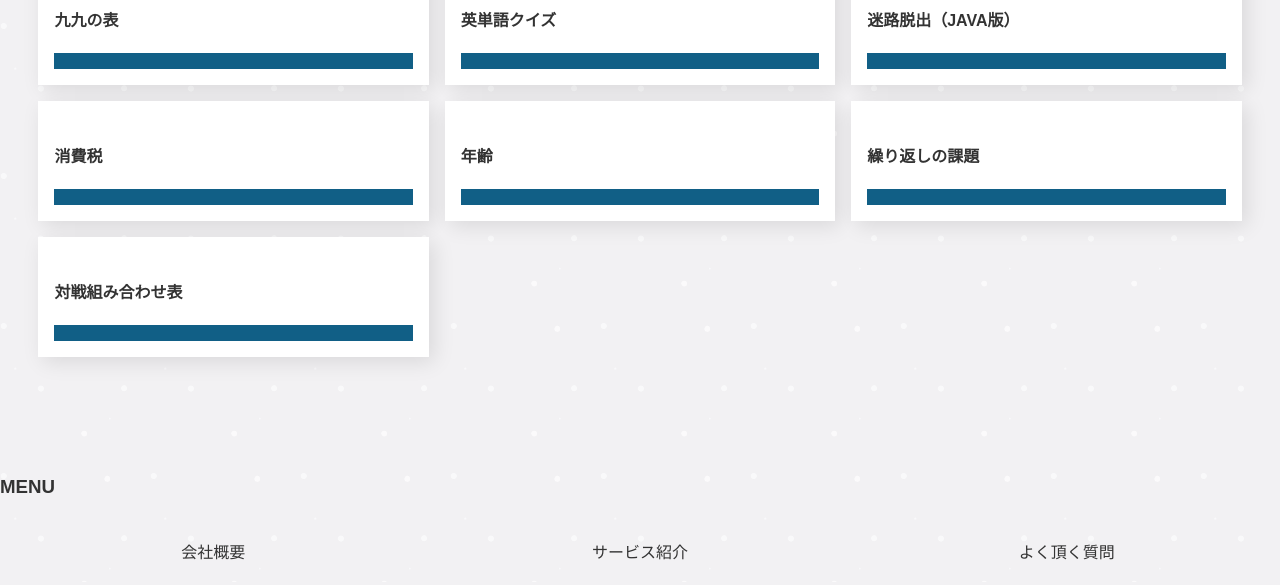
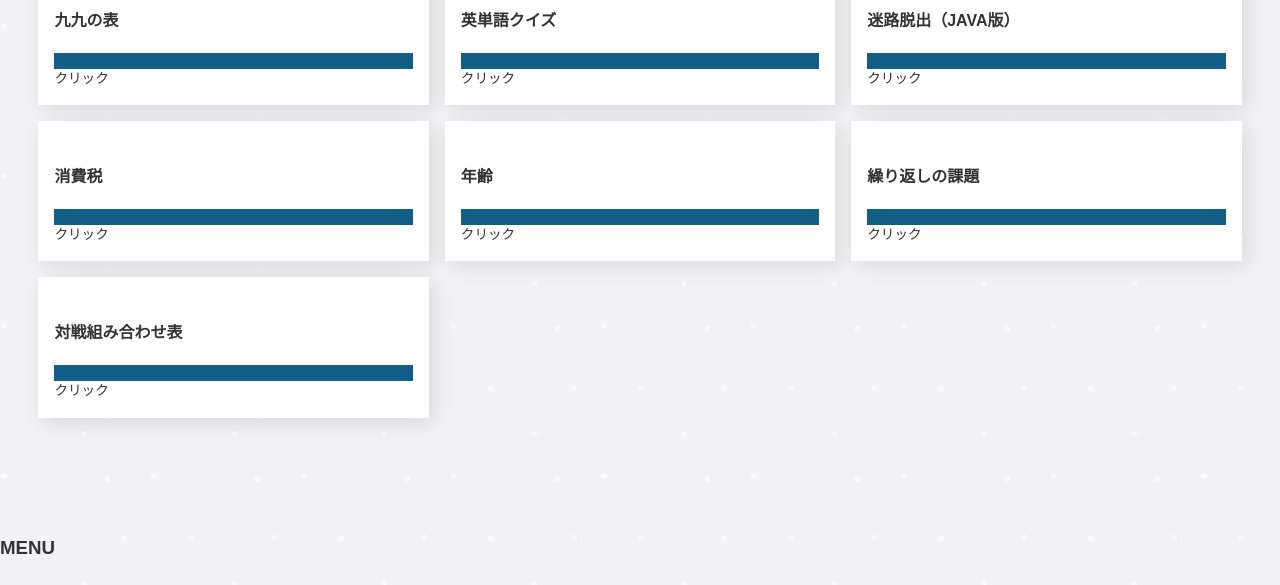
Before and after one commit to Haruki0216/haruki, a plain HTML site: page index.html in a window 1280 px wide. Shown: the part 1053-1638 px from the top of the page. Drawn offline with nearby package versions, Linux system fonts and the light colour scheme; a web font is replaced by a local one.

Commit message:
Update index.html

```diff
--- a/index.html
+++ b/index.html
@@ -52,7 +52,7 @@
     <h4>九九の表</h4>
     <p></p>
     </div>
-    <p class="btn"><a href="js99/99.html"></a></p>
+    <p class="btn"><a href="js99/99.html"></a>クリック</p>
     </div>
 
     <div class="list">
@@ -61,7 +61,7 @@
     <h4>英単語クイズ</h4>
     <p></p>
     </div>
-    <p class="btn"><a href="isquiz/quiz.html"></a></p>
+    <p class="btn"><a href="isquiz/quiz.html"></a>クリック</p>
     </div>
 
     <div class="list">
@@ -70,7 +70,7 @@
     <h4>迷路脱出（JAVA版）</h4>
     <p></p>
     </div>
-    <p class="btn"><a href="jsadv/advjs.html"></a></p>
+    <p class="btn"><a href="jsadv/advjs.html"></a>クリック</p>
     </div>
 
     <div class="list">
@@ -79,7 +79,7 @@
     <h4>消費税</h4>
     <p></p>
     </div>
-    <p class="btn"><a href="jsetc/jsetc1.html"></a></p>
+    <p class="btn"><a href="jsetc/jsetc1.html"></a>クリック</p>
     </div>
 
     <div class="list">
@@ -88,7 +88,7 @@
     <h4>年齢</h4>
     <p></p>
     </div>
-    <p class="btn"><a href="jsetc/jsetc2.html"></a></p>
+    <p class="btn"><a href="jsetc/jsetc2.html"></a>クリック</p>
     </div>
 
     <div class="list">
@@ -97,7 +97,7 @@
         <h4>繰り返しの課題</h4>
         <p></p>
         </div>
-    <p class="btn"><a href="jsetc/jsetc3.html"></a></p>
+    <p class="btn"><a href="jsetc/jsetc3.html"></a>クリック</p>
     </div>
 
     <div class="list">
@@ -106,7 +106,7 @@
         <h4>対戦組み合わせ表</h4>
         <p></p>
         </div>
-    <p class="btn"><a href="jstest/jstest.html"></a></p>
+    <p class="btn"><a href="jstest/jstest.html"></a>クリック</p>
     </div>
 
     </div>
@@ -123,12 +123,7 @@
 
 <nav>
 <ul>
-<li><a href="index.html">ホーム</a></li>
-<li><a href="company.html">会社概要</a></li>
-<li><a href="service.html">サービス紹介</a></li>
-<li><a href="faq.html">よく頂く質問</a></li>
-</ul>
-</nav>
+
 
 </div>
 <!--/#menubar-->
```
